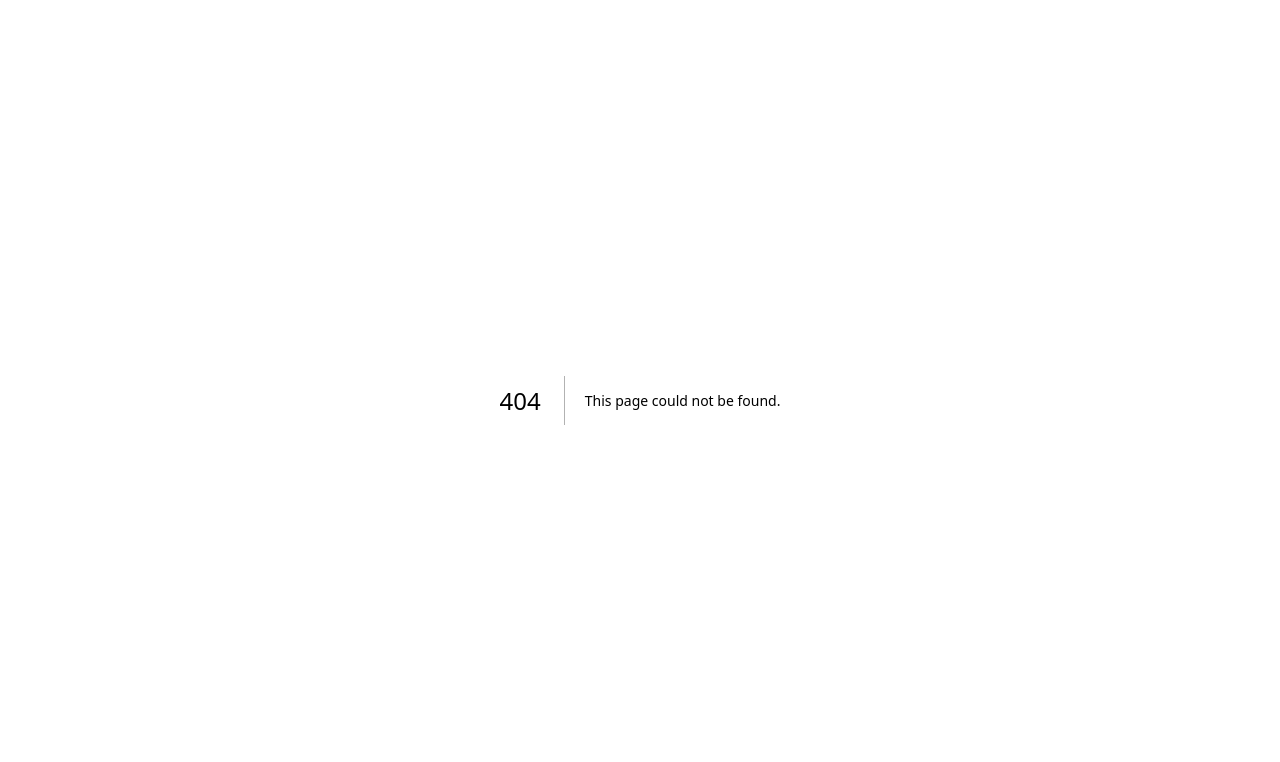
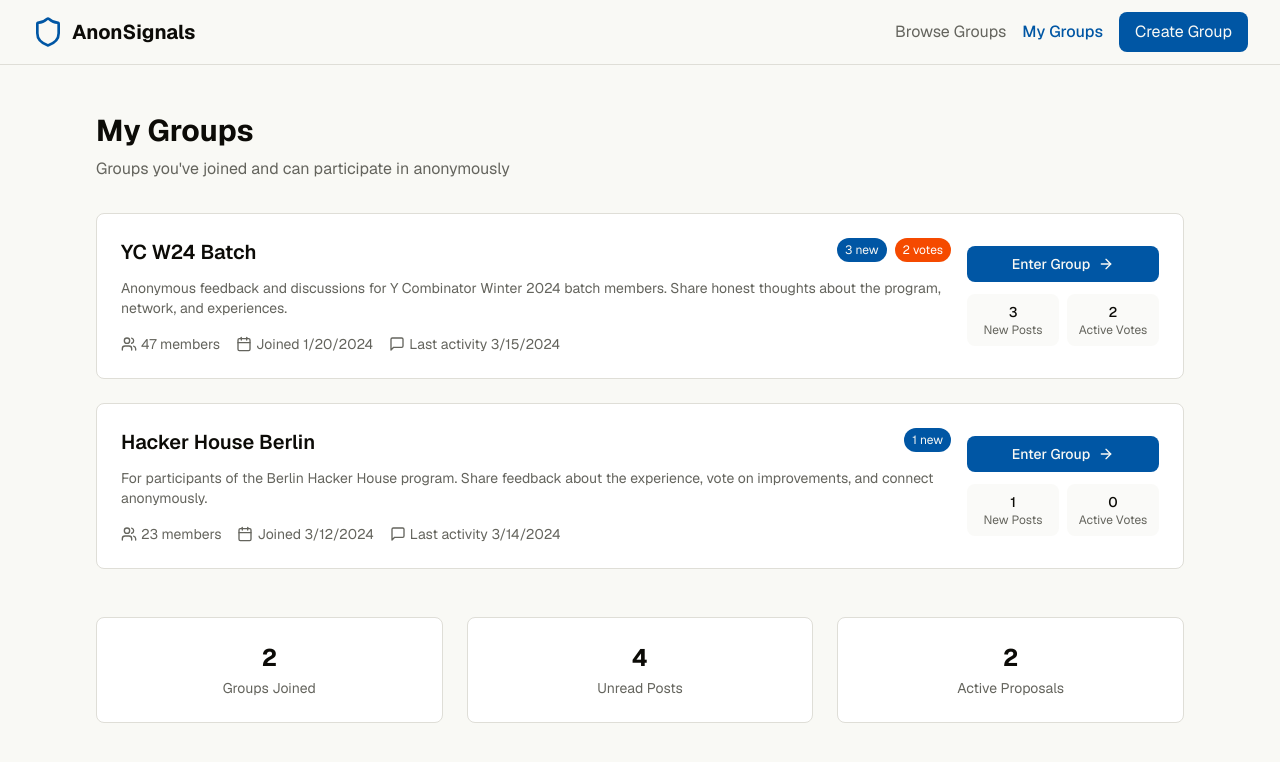
Before and after one commit to Akhil-2310/zksignals, a Next.js app: page /my-groups in a window 1280 px wide. Before the commit this address had no page. Shown: the top 762 px of the page. Built offline with nearby package versions, Linux system fonts and the light colour scheme.

Commit message:
my group page

```diff
--- /dev/null
+++ b/app/my-groups/page.tsx
@@ -0,0 +1,183 @@
+"use client"
+
+import Link from "next/link"
+import { Shield, Users, MessageSquare, Calendar, ArrowRight } from "lucide-react"
+
+// Mock data for user's joined groups - will be replaced with database data later
+const myGroups = [
+  {
+    id: 1,
+    name: "YC W24 Batch",
+    description:
+      "Anonymous feedback and discussions for Y Combinator Winter 2024 batch members. Share honest thoughts about the program, network, and experiences.",
+    memberCount: 47,
+    joinedAt: "2024-01-20",
+    lastActivity: "2024-03-15",
+    unreadPosts: 3,
+    activeProposals: 2,
+  },
+  {
+    id: 2,
+    name: "Hacker House Berlin",
+    description:
+      "For participants of the Berlin Hacker House program. Share feedback about the experience, vote on improvements, and connect anonymously.",
+    memberCount: 23,
+    joinedAt: "2024-03-12",
+    lastActivity: "2024-03-14",
+    unreadPosts: 1,
+    activeProposals: 0,
+  },
+]
+
+export default function MyGroupsPage() {
+  return (
+    <div className="min-h-screen bg-background">
+      {/* Navigation */}
+      <nav className="border-b border-border">
+        <div className="max-w-7xl mx-auto px-4 sm:px-6 lg:px-8">
+          <div className="flex justify-between items-center h-16">
+            <div className="flex items-center">
+              <Link href="/" className="flex items-center space-x-2">
+                <Shield className="h-8 w-8 text-primary" />
+                <span className="text-xl font-bold text-foreground">AnonSignals</span>
+              </Link>
+            </div>
+            <div className="flex items-center space-x-4">
+              <Link href="/groups" className="text-muted-foreground hover:text-foreground transition-colors">
+                Browse Groups
+              </Link>
+              <Link href="/my-groups" className="text-primary font-medium">
+                My Groups
+              </Link>
+              <Link
+                href="/create-group"
+                className="bg-primary text-primary-foreground px-4 py-2 rounded-lg hover:bg-primary/90 transition-colors"
+              >
+                Create Group
+              </Link>
+            </div>
+          </div>
+        </div>
+      </nav>
+
+      <div className="max-w-6xl mx-auto py-12 px-4 sm:px-6 lg:px-8">
+        {/* Header */}
+        <div className="mb-8">
+          <h1 className="text-3xl font-bold text-foreground mb-2">My Groups</h1>
+          <p className="text-muted-foreground">Groups you've joined and can participate in anonymously</p>
+        </div>
+
+        {/* Groups List */}
+        {myGroups.length > 0 ? (
+          <div className="space-y-6">
+            {myGroups.map((group) => (
+              <div key={group.id} className="bg-card border border-border rounded-lg p-6">
+                <div className="flex flex-col lg:flex-row lg:items-center justify-between gap-4">
+                  <div className="flex-1">
+                    <div className="flex items-start justify-between mb-3">
+                      <h3 className="text-xl font-semibold text-card-foreground">{group.name}</h3>
+                      <div className="flex gap-2">
+                        {group.unreadPosts > 0 && (
+                          <span className="bg-primary text-primary-foreground text-xs px-2 py-1 rounded-full">
+                            {group.unreadPosts} new
+                          </span>
+                        )}
+                        {group.activeProposals > 0 && (
+                          <span className="bg-chart-1 text-white text-xs px-2 py-1 rounded-full">
+                            {group.activeProposals} votes
+                          </span>
+                        )}
+                      </div>
+                    </div>
+                    <p className="text-muted-foreground text-sm mb-4 line-clamp-2">{group.description}</p>
+
+                    <div className="flex flex-wrap gap-4 text-sm text-muted-foreground">
+                      <div className="flex items-center">
+                        <Users className="h-4 w-4 mr-1" />
+                        {group.memberCount} members
+                      </div>
+                      <div className="flex items-center">
+                        <Calendar className="h-4 w-4 mr-1" />
+                        Joined {new Date(group.joinedAt).toLocaleDateString()}
+                      </div>
+                      <div className="flex items-center">
+                        <MessageSquare className="h-4 w-4 mr-1" />
+                        Last activity {new Date(group.lastActivity).toLocaleDateString()}
+                      </div>
+                    </div>
+                  </div>
+
+                  <div className="flex flex-col sm:flex-row gap-3 lg:flex-col lg:w-48">
+                    <Link
+                      href={`/group/${group.id}`}
+                      className="flex items-center justify-center gap-2 bg-primary text-primary-foreground px-4 py-2 rounded-lg hover:bg-primary/90 transition-colors text-sm font-medium"
+                    >
+                      Enter Group
+                      <ArrowRight className="h-4 w-4" />
+                    </Link>
+                    <div className="flex gap-2">
+                      <div className="flex-1 text-center p-2 bg-muted/30 rounded-lg">
+                        <div className="text-sm font-medium text-foreground">{group.unreadPosts}</div>
+                        <div className="text-xs text-muted-foreground">New Posts</div>
+                      </div>
+                      <div className="flex-1 text-center p-2 bg-muted/30 rounded-lg">
+                        <div className="text-sm font-medium text-foreground">{group.activeProposals}</div>
+                        <div className="text-xs text-muted-foreground">Active Votes</div>
+                      </div>
+                    </div>
+                  </div>
+                </div>
+              </div>
+            ))}
+          </div>
+        ) : (
+          /* Empty State */
+          <div className="text-center py-16">
+            <Users className="h-16 w-16 text-muted-foreground mx-auto mb-4" />
+            <h3 className="text-xl font-medium text-foreground mb-2">No groups joined yet</h3>
+            <p className="text-muted-foreground mb-6 max-w-md mx-auto">
+              Browse available groups and join communities that match your background to start participating in
+              anonymous discussions.
+            </p>
+            <div className="flex flex-col sm:flex-row gap-4 justify-center">
+              <Link
+                href="/groups"
+                className="bg-primary text-primary-foreground px-6 py-3 rounded-lg hover:bg-primary/90 transition-colors"
+              >
+                Browse Groups
+              </Link>
+              <Link
+                href="/create-group"
+                className="border border-border text-foreground px-6 py-3 rounded-lg hover:bg-accent transition-colors"
+              >
+                Create New Group
+              </Link>
+            </div>
+          </div>
+        )}
+
+        {/* Quick Stats */}
+        {myGroups.length > 0 && (
+          <div className="mt-12 grid grid-cols-1 md:grid-cols-3 gap-6">
+            <div className="bg-card border border-border rounded-lg p-6 text-center">
+              <div className="text-2xl font-bold text-card-foreground mb-1">{myGroups.length}</div>
+              <div className="text-sm text-muted-foreground">Groups Joined</div>
+            </div>
+            <div className="bg-card border border-border rounded-lg p-6 text-center">
+              <div className="text-2xl font-bold text-card-foreground mb-1">
+                {myGroups.reduce((sum, group) => sum + group.unreadPosts, 0)}
+              </div>
+              <div className="text-sm text-muted-foreground">Unread Posts</div>
+            </div>
+            <div className="bg-card border border-border rounded-lg p-6 text-center">
+              <div className="text-2xl font-bold text-card-foreground mb-1">
+                {myGroups.reduce((sum, group) => sum + group.activeProposals, 0)}
+              </div>
+              <div className="text-sm text-muted-foreground">Active Proposals</div>
+            </div>
+          </div>
+        )}
+      </div>
+    </div>
+  )
+}
```
